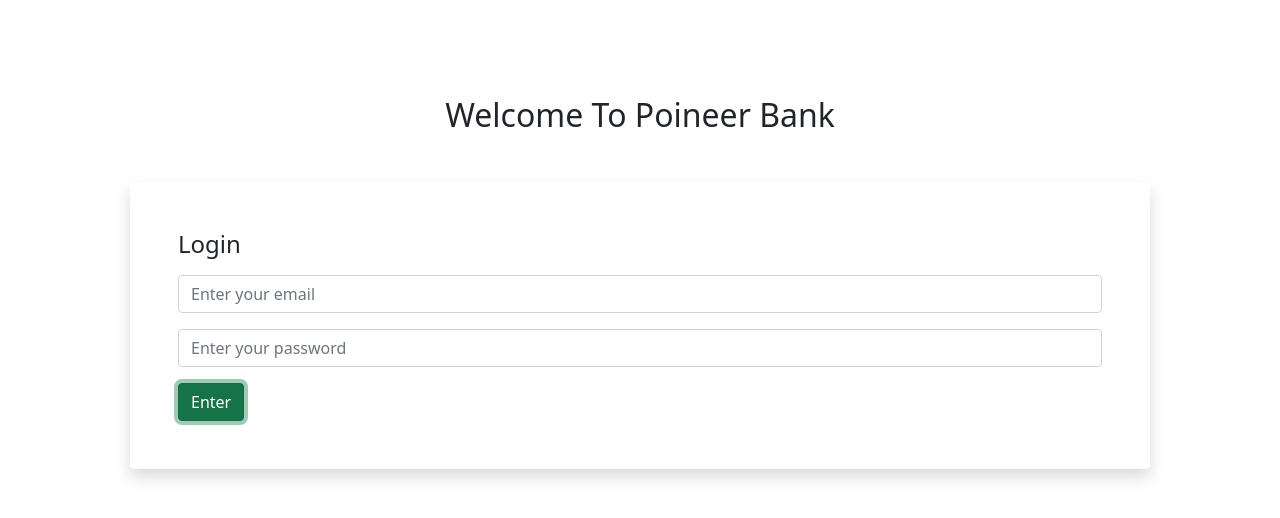
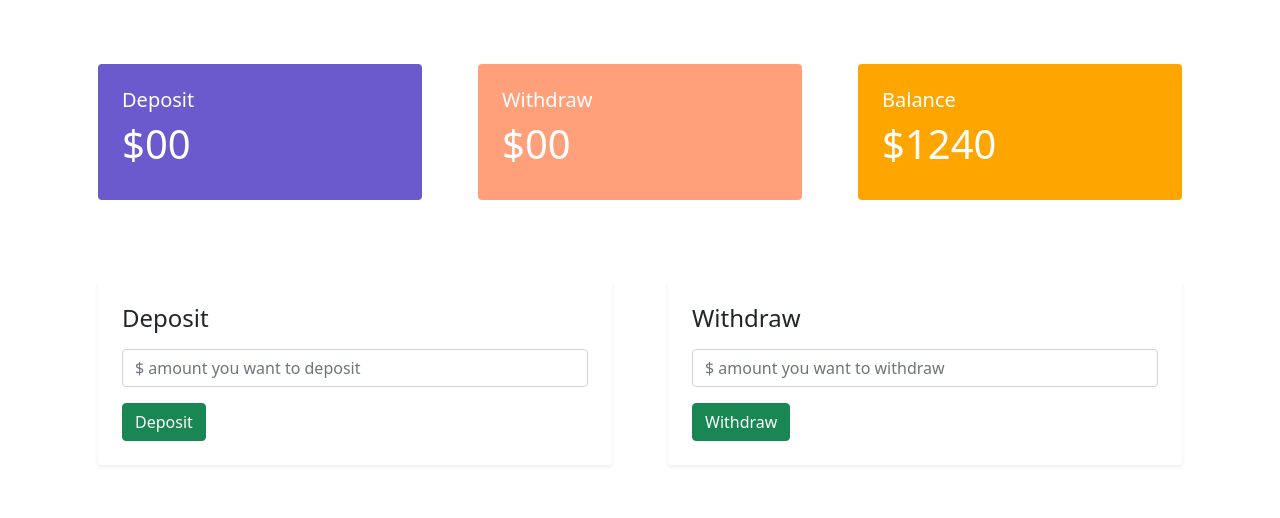
Before and after one commit to Rakib544/Pioneer-Bank, a plain HTML site: page index.html in a window 1280 px wide. Both pictures are taken after a click on the button "Enter". Drawn offline with nearby package versions, Linux system fonts and the light colour scheme.

Commit message:
add last time for this night

```diff
--- a/index.html
+++ b/index.html
@@ -1,29 +1,85 @@
 <!DOCTYPE html>
 <html lang="en">
+
 <head>
     <meta charset="UTF-8">
     <meta name="viewport" content="width=device-width, initial-scale=1.0">
     <title>Pioneer Bank</title>
-    <link href="https://cdn.jsdelivr.net/npm/bootstrap@5.0.0-beta1/dist/css/bootstrap.min.css" rel="stylesheet" integrity="sha384-giJF6kkoqNQ00vy+HMDP7azOuL0xtbfIcaT9wjKHr8RbDVddVHyTfAAsrekwKmP1" crossorigin="anonymous">
+    <link href="https://cdn.jsdelivr.net/npm/bootstrap@5.0.0-beta1/dist/css/bootstrap.min.css" rel="stylesheet"
+        integrity="sha384-giJF6kkoqNQ00vy+HMDP7azOuL0xtbfIcaT9wjKHr8RbDVddVHyTfAAsrekwKmP1" crossorigin="anonymous">
     <link rel="stylesheet" href="style.css">
 </head>
+
 <body>
-    <main class="container">
-        <section class="mt-5 p-5" id="login-area">
+    <main class="container mt-5">
+        <section class="p-5" id="login-area">
             <h2 class="text-center">Welcome To Poineer Bank</h2>
-            <section class="p-5 mt-5 shadow border-5 rounded" id="submit-area">
+            <section class="p-5 mt-5 shadow-sm border-5 rounded" id="submit-area">
                 <h4>Login</h4>
                 <input type="email" placeholder="Enter your email" class="form-control mt-3">
                 <input type="password" placeholder="Enter your password" class="form-control my-3">
                 <button id="login" class="btn btn-success">Enter</button>
             </section>
         </section>
+        <section id="transaction-area">
+            <div class="row">
+                <div class="col-md-4">
+                    <div class="deposit m-3 p-4 text-white rounded">
+                        <h5>Deposit</h5>
+                        <h1>$00</h1>
+                    </div>
+                </div>
+                <div class="col-md-4">
+                    <div class="withdraw m-3 p-4 text-white rounded">
+                        <h5>Withdraw</h5>
+                        <h1>$00</h1>
+                    </div>
+                </div>
+                <div class="col-md-4">
+                    <div class="balance m-3 p-4 text-white rounded">
+                        <h5>Balance</h5>
+                        <h1>$1240</h1>
+                    </div>
+                </div>
+            </div>
+            <div class="row mt-5">
+                <div class="col-md-6">
+                    <div class="p-4 shadow-sm m-3 rounded">
+                        <div class="h4">Deposit</div>
+                        <input id="deposit-amount" type="text" class="form-control my-3" placeholder="$ amount you want to deposit">
+                        <button id="deposit-btn" class="btn btn-success">Deposit</button>
+                    </div>
+                </div>
+                <div class="col-md-6">
+                    <div class="p-4 shadow-sm m-3 rounded">
+                        <div class="h4">Withdraw</div>
+                        <input type='text' placeholder="$ amount you want to withdraw" class="form-control my-3">
+                        <button class="btn btn-success">Withdraw</button>
+                    </div>
+                </div>
+            </div>
+        </section>
     </main>
     <script>
+
+        //log/tracsaction hide show funcnality
         const loginBtn = document.getElementById("login");
         loginBtn.addEventListener("click", () => {
-            console.log("Hello I am Rakib")
+            const loginArea = document.getElementById("login-area");
+            loginArea.style.display = "none";
+            const transactionArea = document.getElementById("transaction-area");
+            transactionArea.style.display = "block";
+        })
+
+        //deposit functionality
+
+        const depositBtn = document.getElementById("deposit-btn");
+        depositBtn.addEventListener("click", () => {
+            const depositAmount = document.getElementById("deposit-amount").value;
+            const depositAmountInNumber = parseFloat(depositAmount)
+            console.log(depositAmountInNumber);
         })
     </script>
 </body>
+
 </html>
--- a/style.css
+++ b/style.css
@@ -0,0 +1,13 @@
+#transaction-area {
+    display: none;
+}
+
+.deposit {
+    background-color: slateblue;
+}
+.withdraw {
+    background-color: lightsalmon;
+}
+.balance {
+    background-color: orange;
+}
```
